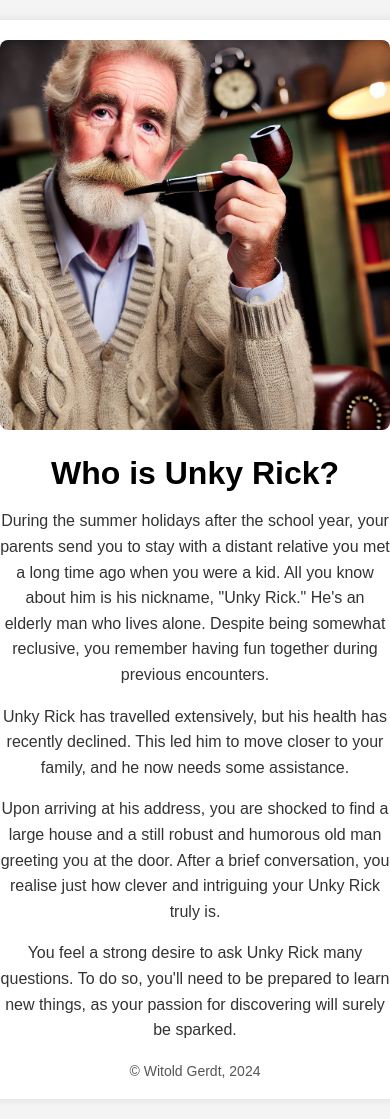
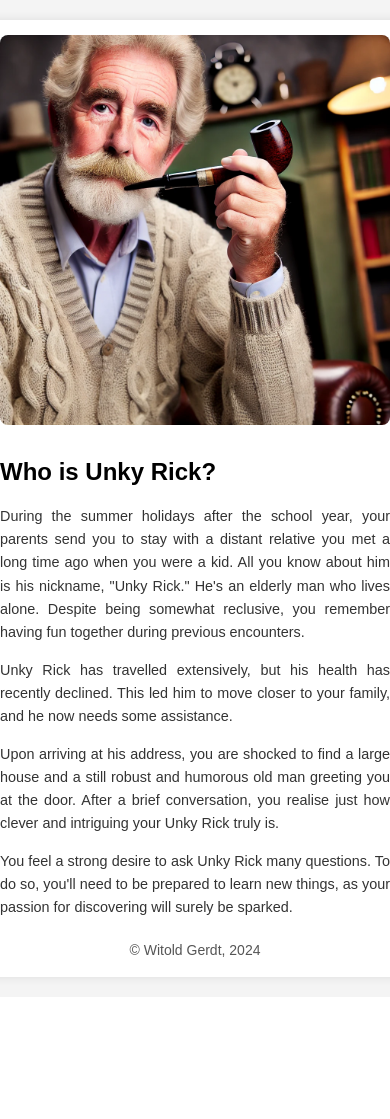
Before and after one commit to witoldgerdt/unky_rick, a Django app: page / in a window 390 px wide. After the commit the page ends 984 px from the top, so only its background shows below. Run offline with Django 4.2, Linux system fonts and the light colour scheme.

Commit message:
Working with text

```diff
--- a/about/templates/about/home.html
+++ b/about/templates/about/home.html
@@ -17,6 +17,7 @@
             align-items: center;
             justify-content: center;
             min-height: 100vh;
+            line-height: 1.6;
         }
         .container {
             text-align: center;
@@ -35,6 +36,8 @@
         }
         .description {
             margin: 20px 0;
+            text-align: justify;
+            hyphens: none;
         }
         .footer {
             margin-top: 20px;
@@ -50,6 +53,17 @@
             line-height: 1.6;
             color: #333;
             margin-bottom: 15px;
+        }
+        @media (max-width: 600px) {
+            .container {
+                padding: 15px;
+            }
+            h1 {
+                font-size: 1.5em;
+            }
+            p {
+                font-size: 0.9em;
+            }
         }
     </style>
 </head>
```
